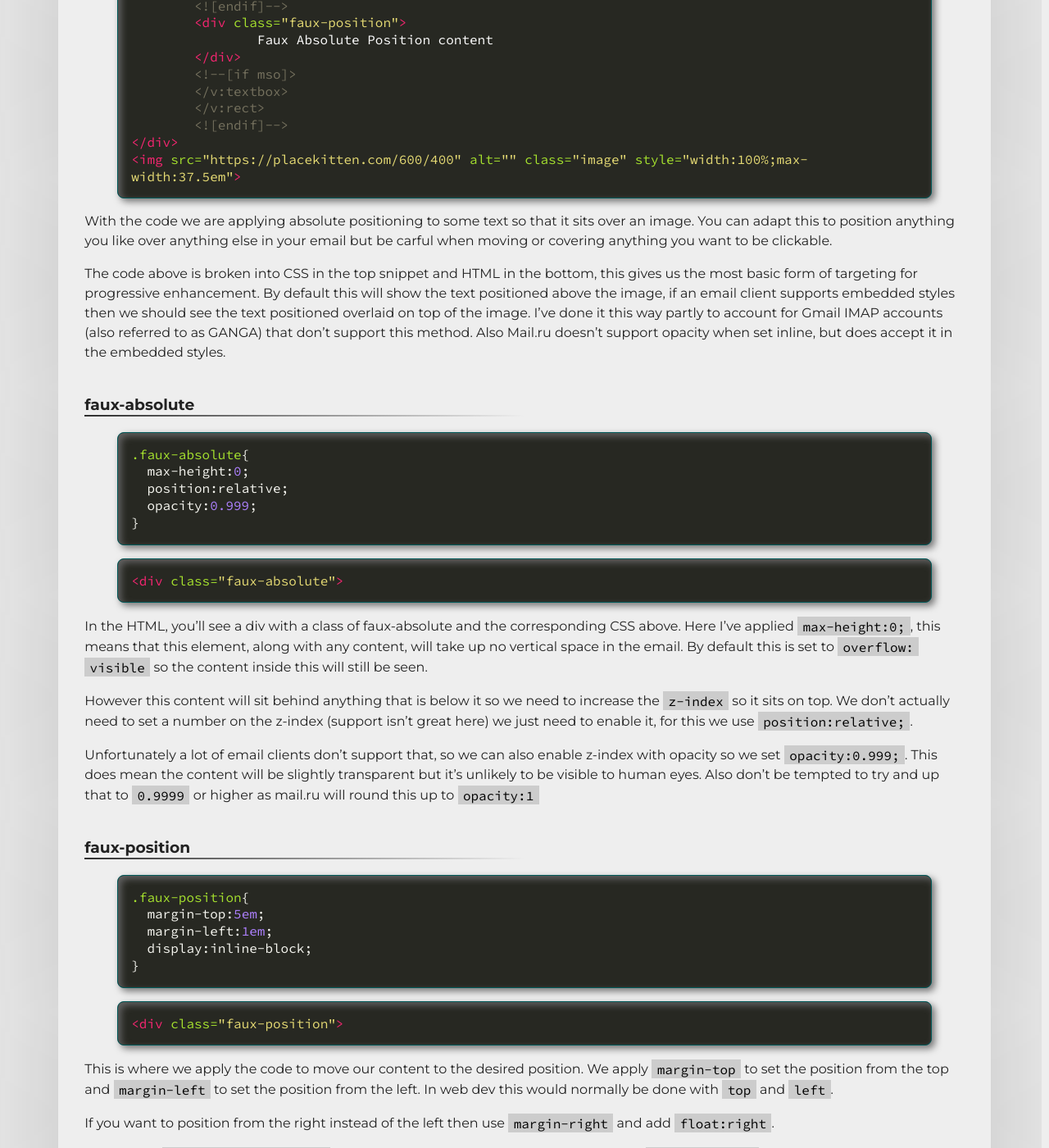
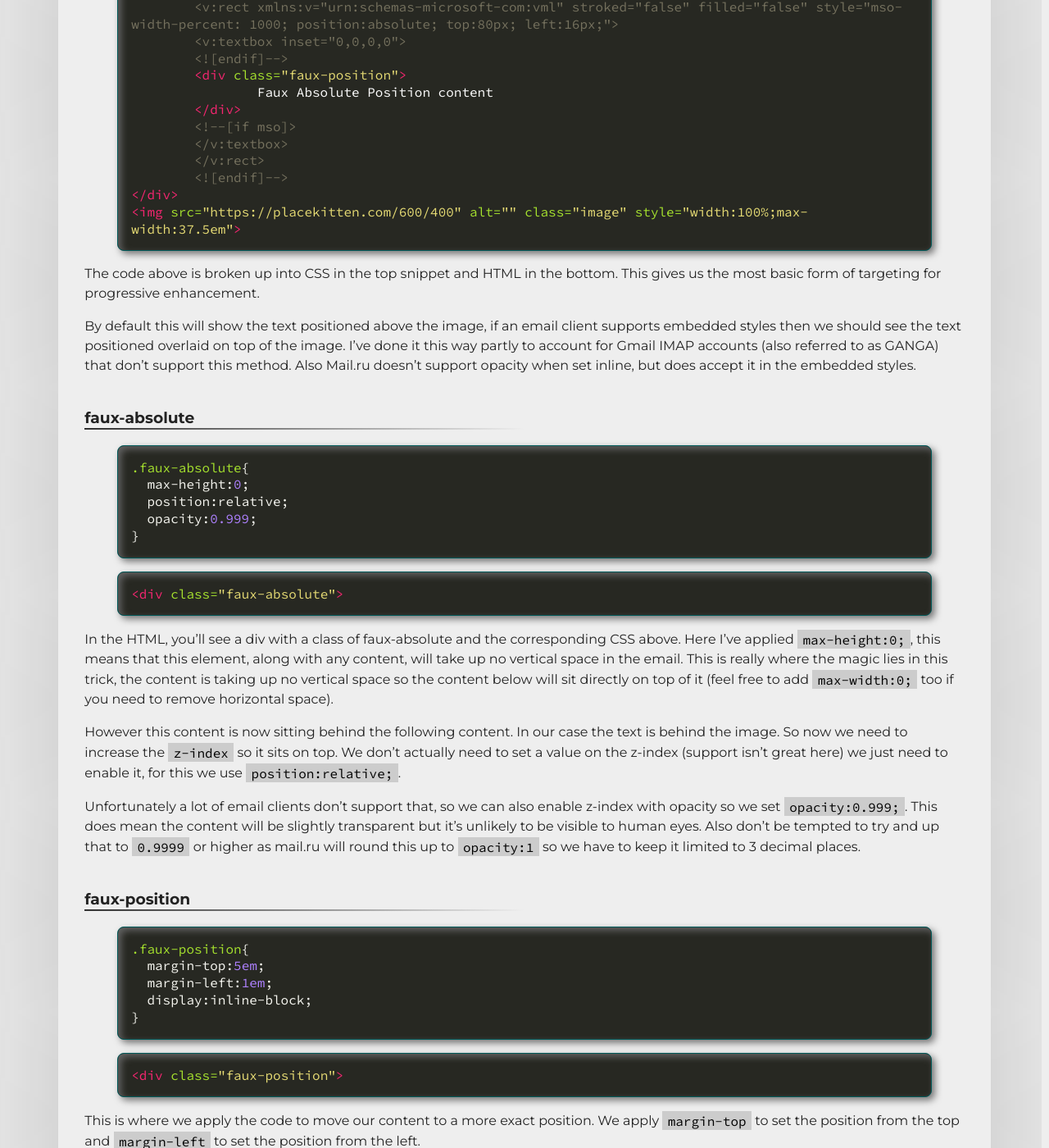
Before and after one commit to M-J-Robbins/good-email-code, a Jekyll site: the page built from email-enhancements/faux-absolute-position.md, in a window 1280 px wide and 1400 px high, scrolled down 1053 px. Shown: the whole window at 82% size. Built offline with Jekyll 4.4.1, drawn with Linux system fonts in a browser that asks for light colours; our own code applies the rules of GitHub Pages for plain Markdown files; a script that is not in the unit is left out; some of the changed text lies outside the part shown.

Commit message:
Update faux-absolute-position.md

```diff
--- a/email-enhancements/faux-absolute-position.md
+++ b/email-enhancements/faux-absolute-position.md
@@ -1,12 +1,14 @@
 # Faux Absolute Position
-I originally wrote about this back in 2016 on the old Rebel site. More recently this has come up in a few conversations on (email geek slack)[https://email.geeks.chat/]. I started work on this article then realised 2 other email geeks, Rémi Parmentier, Steven Sayo were writing their own too, so we decided to team up and cross reference each other.
+I originally wrote about this back in 2016 on the old Rebel site. More recently it has come up in a few conversations on (email geek slack)[https://email.geeks.chat/]. Shortly after I started work on this article I realised 2 other email geeks, Rémi Parmentier, Steven Sayo were writing their own too, so we decided to team up and cross reference each other.
 
 You can read their articles here:
 * *Rémi Parmentier ()[]*
-* *Steven Sayo ()[]*
+* *Steven Sayo (Email Absolute Positioning.)[https://medium.com/@sayo1337/efd2f2f09ed4]*
 
 
 ## The code
+With the code we are applying absolute positioning to some text so that it sits over an image.  You can adapt this to position anything you like over anything else in your email but be careful when moving or covering anything you want to be clickable.
+
 {% highlight css %}
 .faux-absolute{
   max-height:0;
@@ -40,9 +42,9 @@
 <img src="https://placekitten.com/600/400" alt="" class="image" style="width:100%;max-width:37.5em">
 {% endhighlight %}
 
-With the code we are applying absolute positioning to some text so that it sits over an image.  You can adapt this to position anything you like over anything else in your email but be carful when moving or covering anything you want to be clickable.
+The code above is broken up into CSS in the top snippet and HTML in the bottom. This gives us the most basic form of targeting for progressive enhancement.
 
-The code above is broken into CSS in the top snippet and HTML in the bottom, this gives us the most basic form of targeting for progressive enhancement.  By default this will show the text positioned above the image, if an email client supports embedded styles then we should see the text positioned overlaid on top of the image.  I've done it this way partly to account for Gmail IMAP accounts (also referred to as GANGA) that don't support this method.  Also Mail.ru doesn't support opacity when set inline, but does accept it in the embedded styles.
+By default this will show the text positioned above the image, if an email client supports embedded styles then we should see the text positioned overlaid on top of the image.  I've done it this way partly to account for Gmail IMAP accounts (also referred to as GANGA) that don't support this method.  Also Mail.ru doesn't support opacity when set inline, but does accept it in the embedded styles.
 
 ### faux-absolute
 {% highlight css %}
@@ -56,11 +58,11 @@
 <div class="faux-absolute">
 {% endhighlight %}
 
-In the HTML, you'll see a div with a class of faux-absolute and the corresponding CSS above.  Here I've applied `max-height:0;`, this means that this element, along with any content, will take up no vertical space in the email.  By default this is set to `overflow: visible` so the content inside this will still be seen.
+In the HTML, you'll see a div with a class of faux-absolute and the corresponding CSS above.  Here I've applied `max-height:0;`, this means that this element, along with any content, will take up no vertical space in the email.  This is really where the magic lies in this trick, the content is taking up no vertical space so the content below will sit directly on top of it (feel free to add `max-width:0;` too if you need to remove horizontal space).
 
-However this content will sit behind anything that is below it so we need to increase the `z-index` so it sits on top.  We don't actually need to set a number on the z-index (support isn't great here) we just need to enable it, for this we use `position:relative;`.
+However this content is now sitting behind the following content.  In our case the text is behind the image. So now we need to increase the `z-index` so it sits on top.  We don't actually need to set a value on the z-index (support isn't great here) we just need to enable it, for this we use `position:relative;`.
 
-Unfortunately a lot of email clients don't support that, so we can also enable z-index with opacity so we set `opacity:0.999;`. This does mean the content will be slightly transparent but it's unlikely to be visible to human eyes.  Also don't be tempted to try and up that to `0.9999` or higher as mail.ru will round this up to `opacity:1`
+Unfortunately a lot of email clients don't support that, so we can also enable z-index with opacity so we set `opacity:0.999;`. This does mean the content will be slightly transparent but it's unlikely to be visible to human eyes.  Also don't be tempted to try and up that to `0.9999` or higher as mail.ru will round this up to `opacity:1` so we have to keep it limited to 3 decimal places.
 
 ### faux-position
 {% highlight css %}
@@ -73,11 +75,11 @@
 {% highlight html %}
 <div class="faux-position">
 {% endhighlight %}
-This is where we apply the code to move our content to the desired position.  We apply `margin-top` to set the position from the top and `margin-left` to set the position from the left.  In web dev this would normally be done with `top` and `left`.
+This is where we apply the code to move our content to a more exact position.  We apply `margin-top` to set the position from the top and `margin-left` to set the position from the left.
 
-If you want to position from the right instead of the left then use `margin-right` and add `float:right`.
+If you want to position from the right instead of the left firstly add `float:right` then set the position with `margin-right`..
 
-I've also set `display:inline-block` so these margins are placed against the parent `faux-absolute` div rather than combining with it.
+It's also important to set `display:inline-block` so these margins are placed against the parent `faux-absolute` div rather than combining with it.
 
 ### The Outlook bit
 {% highlight html %}
@@ -98,6 +100,8 @@
 
 I then set `position:absolute; top:80px; left:16px;` just as if we were building a web page.  However I should point out that `em` units don't work inside VML so I've switched to `px`.
 
+*NB* VML has some accessibility issue.  (Links are not keyboard accessible when inside VML)[https://github.com/hteumeuleu/email-bugs/issues/77] so be carful about the content you use inside this.  If you leave the VML off then the text will sit on top of the image.
+
 ### The image
 {% highlight css %}
 body[data-outlook-cycle] .image{
@@ -109,11 +113,11 @@
 {% endhighlight %}
 I've included an image in this code partly to have something for our absolute positioned text to appear over, but also to demonstrate a potential issue.
 
-In Outlook mobile apps, if an image width is set to be wider than the viewport, Outlook will apply `transform: scale()` to make it fit.  Even if you have `max-width:100%` to make it responsive. By applying this it can affect the z-index and place the image over the text.  So to fix the issue we need to apply a fixed width to the image. I've done this using `body[data-outlook-cycle] .image` so that it will only apply to Outlook mobile apps.
+In Outlook mobile apps, if an image width is set to be wider than the viewport, Outlook will apply a `transform: scale()` to make it fit.  Even if you have `max-width:100%` to make it responsive. By applying this it can affect the z-index and place the image over the text.  So to fix the issue we need to apply a fixed width to the image. I've done this using `body[data-outlook-cycle] .image` so that it will only apply to Outlook mobile apps.
 
 
 
 ## Related content
 I hope that was helpful now go and check out
 * Rémi Parmentier...
-* Steven Sayo...
+* Steven Sayo (Email Absolute Positioning.)[https://medium.com/@sayo1337/efd2f2f09ed4]
```
